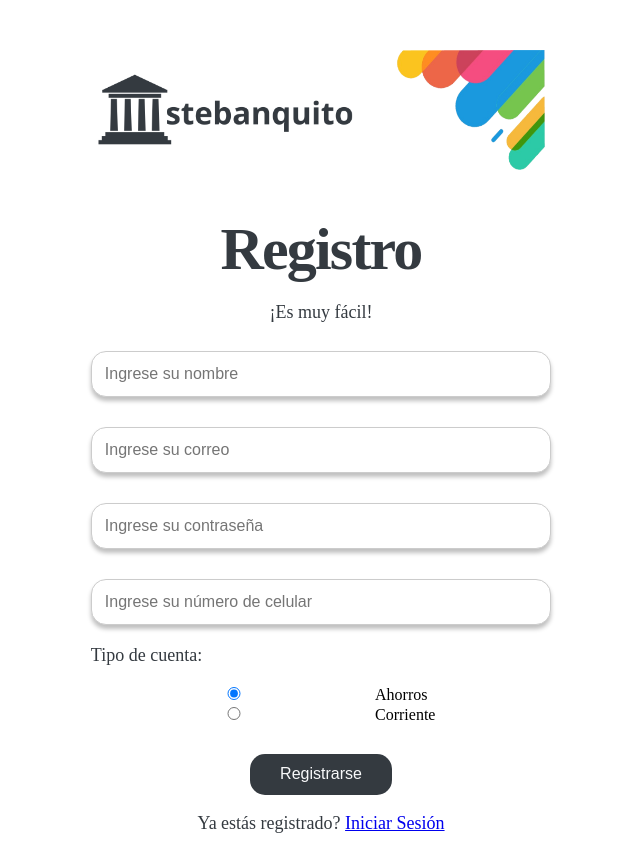
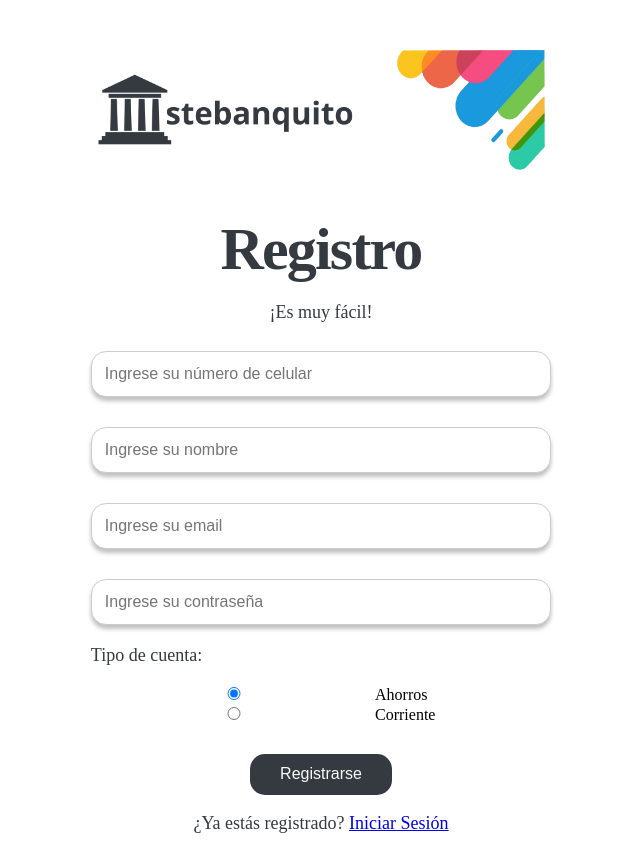
Before and after one commit to JhonHander/estebanquito-front-end, a React (Vite) app: page /register in a window 1280 px wide. Shown: the whole page, without its empty margins (319-959 px from the left). Built offline with nearby package versions, Linux system fonts and the light colour scheme.

Commit message:
backend process for registration finished

```diff
--- a/package.json
+++ b/package.json
@@ -10,6 +10,7 @@
     "preview": "vite preview"
   },
   "dependencies": {
+    "axios": "^1.7.7",
     "react": "^18.3.1",
     "react-dom": "^18.3.1",
     "react-router-dom": "^6.26.2"
--- a/src/components/Register/Register.css
+++ b/src/components/Register/Register.css
@@ -3,7 +3,7 @@
     margin: auto;
     padding: 0px 0px;
     text-align: center;
-    /* background-color: #f3f3f3; */
+    /* background-color: var(--neutral-dark); */
     border-radius: 10px;
 }
 
--- a/src/components/Register/Register.jsx
+++ b/src/components/Register/Register.jsx
@@ -1,78 +1,143 @@
 import React, { useState } from 'react';
 import './Register.css';
 import HeaderLogSign from '../Headers/HeaderLogSign'
+import axios, { Axios } from 'axios';
 
 function Register() {
-    // Estados para manejar los inputs
-    const [name, setName] = useState('');
-    const [email, setEmail] = useState('');
-    const [password, setPassword] = useState('');
-    const [phone, setPhone] = useState('');
-    const [accountType, setAccountType] = useState('Ahorros');
 
-    const handleRegister = (e) => {
+    const [registerData, setRegisterData] = useState({
+        accountNumber: '',
+        name: '',
+        email: '',
+        password: '',
+        type: 'Ahorros',
+    });
+    const [message, setMessage] = useState('');
+
+    const [newInterface, setNewInterface] = useState(null);
+
+    // axios.post('http://localhost:3000/api/register', {
+    //     headers: {
+    //         'Content-Type': 'application/json',
+    //     },
+    //     data: JSON.stringify(registerData),
+    // }).then((response) => {
+    //     console.log('Respuesta:', response.data);
+    //     setMessage('Registro exitoso');
+    // }).catch((error) => {
+    //     console.log('Error en el registro:', error);
+    // }
+
+    const handleChange = (e) => {
+        setRegisterData({
+            ...registerData,
+            [e.target.name]: e.target.value,
+        });
+    };
+
+    const handleRegister = async (e) => {
         e.preventDefault();
-        console.log('Nombre:', name);
-        console.log('Correo:', email);
-        console.log('Contraseña:', password);
-        console.log('Número de celular:', phone);
-        console.log('Tipo de cuenta:', accountType);
+
+        if (!validate()) return;
+
+        try {
+            const response = await fetch('http://localhost:3000/api/register', {
+                method: 'POST',
+                headers: {
+                    'Content-Type': 'application/json',
+                },
+                body: JSON.stringify(registerData),
+            });
+
+            const data = await response.json(); //convertir la respuesta a json
+
+            // console.log('Respuesta:', data);
+            if (response.ok) {
+                setMessage(`Registro exitoso bienvenido ${data.name} a Estebanquito`);
+            } else {
+                setMessage(data.message || 'Error al registrarse. Intentalo de nuevo o más tarde');
+            }
+            setRegisterData({ accountNumber: '', name: '', email: '', password: '', type: 'Ahorros' });
+        } catch (error) {
+            // console.log('Error en el registro:', error.message);
+            setMessage('Error al registrarse. Intentalo de nuevo o más tarde');
+        }
     };
+
+    const validate = () => {
+        if (registerData.nombre === '' || registerData.email === '' || registerData.contraseña === '' || registerData.numero_cuenta === '') {
+            alert('Por favor, complete todos los campos');
+            return false;
+        }
+        return true;
+    }
 
     return (
         <div className="register-container">
             <HeaderLogSign />
             <h2>Registro</h2>
             <p>¡Es muy fácil!</p>
+            {message && <p className="message">{message}</p>}
             <form onSubmit={handleRegister}>
                 <div className="input-container">
-                    <input className='input-register'
+                    <input
+                        className="input-register"
                         type="text"
-                        placeholder="Ingrese su nombre"
-                        value={name}
-                        onChange={(e) => setName(e.target.value)}
+                        name="accountNumber"
+                        placeholder="Ingrese su número de celular"
+                        value={registerData.accountNumber}
+                        onChange={handleChange}
                     />
                 </div>
                 <div className="input-container">
-                    <input className='input-register'
-                        type="email"
-                        placeholder="Ingrese su correo"
-                        value={email}
-                        onChange={(e) => setEmail(e.target.value)}
+                    <input
+                        className="input-register"
+                        type="text"
+                        name="name"
+                        placeholder="Ingrese su nombre"
+                        value={registerData.name}
+                        onChange={handleChange}
                     />
                 </div>
                 <div className="input-container">
-                    <input className='input-register'
-                        type="password"
-                        placeholder="Ingrese su contraseña"
-                        value={password}
-                        onChange={(e) => setPassword(e.target.value)}
+                    <input
+                        className="input-register"
+                        type="email"
+                        name="email"
+                        placeholder="Ingrese su email"
+                        value={registerData.email}
+                        onChange={handleChange}
                     />
                 </div>
                 <div className="input-container">
-                    <input className='input-register'
-                        type="text"
-                        placeholder="Ingrese su número de celular"
-                        value={phone}
-                        onChange={(e) => setPhone(e.target.value)}
+                    <input
+                        className="input-register"
+                        type="password"
+                        name="password"
+                        placeholder="Ingrese su contraseña"
+                        value={registerData.password}
+                        onChange={handleChange}
                     />
                 </div>
-
                 <div className="account-type">
                     <p>Tipo de cuenta:</p>
-                    <input
-                        type="radio"
-                        value={accountType}
-                        checked={accountType === 'Ahorros'}
-                        onChange={() => setAccountType('Ahorros')}
-                    />
-                    Ahorros
                     <label>
                         <input
                             type="radio"
-                            value={accountType}
-                            checked={accountType === 'Corriente'}
-                            onChange={() => setAccountType('Corriente')}
+                            name="type"
+                            value="Ahorros"
+                            checked={registerData.type === 'Ahorros'}
+                            onChange={handleChange}
+                        />
+                        Ahorros
+                    </label>
+                    <label>
+                        <input
+                            type="radio"
+                            name="type"
+                            value="Corriente"
+                            checked={registerData.type === 'Corriente'}
+                            onChange={handleChange}
                         />
                         Corriente
                     </label>
@@ -80,8 +145,74 @@ function Register() {
 
                 <button type="submit" className="register-button">Registrarse</button>
             </form>
-            <p>Ya estás registrado? <a href="/login">Iniciar Sesión</a></p>
+            <p>¿Ya estás registrado? <a href="/login">Iniciar Sesión</a></p>
         </div>
+
+
+        // <div className="register-container">
+        //     <HeaderLogSign />
+        //     <h2>Registro</h2>
+        //     <p>¡Es muy fácil!</p>
+        //     {/* {message && <p className="message">{message}</p>} */}
+        //     <form onSubmit={handleRegister}>
+        //         <div className="input-container">
+        //             <input className='input-register'
+        //                 type="text"
+        //                 name="name"
+        //                 placeholder="Ingrese su nombre"
+        //                 value={registerData.name}
+
+        //             />
+        //         </div>
+        //         <div className="input-container">
+        //             <input className='input-register'
+        //                 type="email"
+        //                 placeholder="Ingrese su correo"
+        //                 value={registerData.email}
+        //                 onChange={handleChange}
+        //             />
+        //         </div>
+        //         <div className="input-container">
+        //             <input className='input-register'
+        //                 type="password"
+        //                 placeholder="Ingrese su contraseña"
+        //                 value={registerData.password}
+        //                 onChange={handleChange}
+        //             />
+        //         </div>
+        //         <div className="input-container">
+        //             <input className='input-register'
+        //                 type="text"
+        //                 placeholder="Ingrese su número de celular"
+        //                 value={registerData.phone}
+        //                 onChange={handleChange}
+        //             />
+        //         </div>
+
+        //         <div className="account-type">
+        //             <p>Tipo de cuenta:</p>
+        //             <input
+        //                 type="radio"
+        //                 value={registerData.accountType}
+        //                 checked={accountType === 'Ahorros'}
+        //                 onChange={handleChange}
+        //             />
+        //             Ahorros
+        //             <label>
+        //                 <input
+        //                     type="radio"
+        //                     value={registerData.accountType}
+        //                     checked={accountType === 'Corriente'}
+        //                     onChange={handleChange}
+        //                 />
+        //                 Corriente
+        //             </label>
+        //         </div>
+
+        //         <button type="submit" className="register-button">Registrarse</button>
+        //     </form>
+        //     <p>Ya estás registrado? <a href="/login">Iniciar Sesión</a></p>
+        // </div>
     );
 };
 
```
Also changed, not shown: 1 other file (tests, documents, lock files or other folders).
